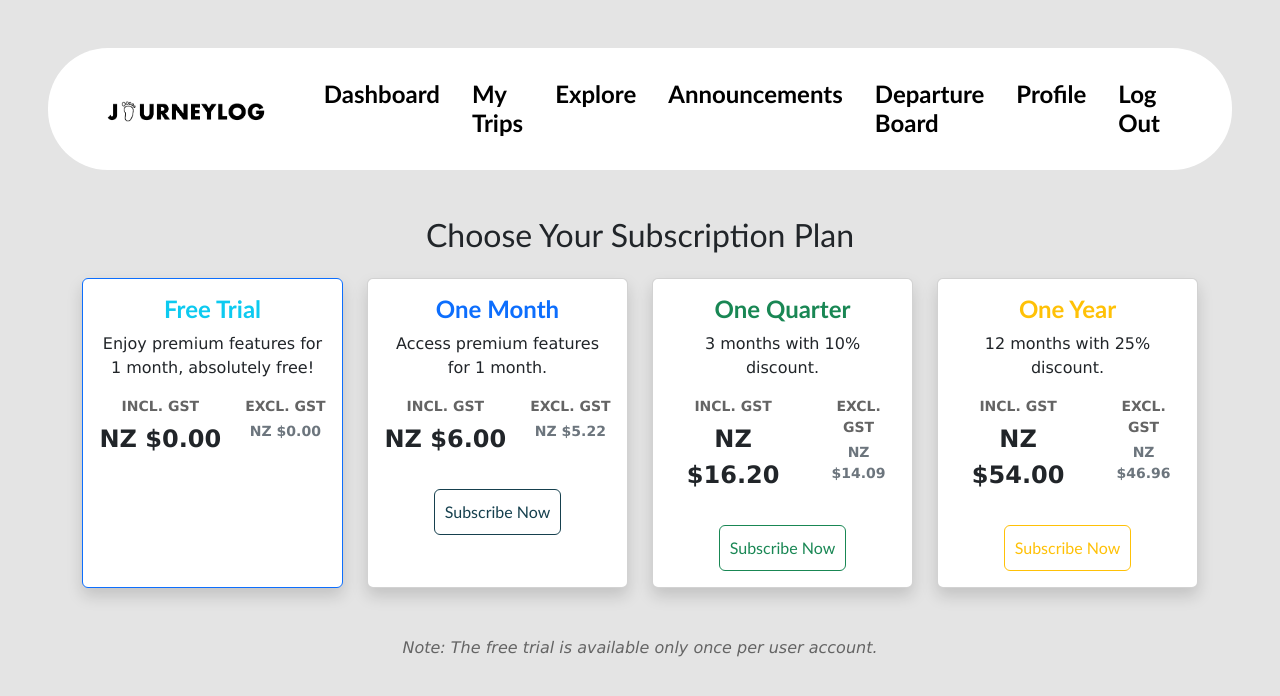
After one commit to lin-du-1157599/project2, a Flask app: template app/templates/premium_features/subscription.html in a window 1280 px wide. The commit adds this page. Shown: the top 696 px of the page. Run offline with Flask 3, Linux system fonts and the light colour scheme; the template is opened without the code that fills it, so the values that code supplies are empty.

Commit message:
Implement subscription plan page

```diff
--- a/app/__init__.py
+++ b/app/__init__.py
@@ -20,6 +20,7 @@ app.jinja_loader.searchpath.append(os.path.join(app.root_path, 'templates', 'eve
 app.jinja_loader.searchpath.append(os.path.join(app.root_path, 'templates', 'journey'))
 app.jinja_loader.searchpath.append(os.path.join(app.root_path, 'templates', 'announcement'))
 app.jinja_loader.searchpath.append(os.path.join(app.root_path, 'templates', 'departure_board'))
+app.jinja_loader.searchpath.append(os.path.join(app.root_path, 'templates', 'premium_features'))
 
 # Set the "secret key" that our app will use to sign session cookies. This can
 # be anything.
@@ -49,4 +50,5 @@ from app.routes import event
 from app.routes import journey
 from app.routes import announcement
 from app.routes import departure_board
+from app.routes import premium_features
 from app.config import constants
--- a/app/config/constants.py
+++ b/app/config/constants.py
@@ -25,6 +25,7 @@ USER_PROFILE_IMAGE='profile_image'
 USER_FULL_NAME = 'full_name'
 USER_PERSONAL_DESCRIPTION='personal_description'
 USER_SUBSCRIPTION_STATUS = 'subscription_status'
+USER_IS_TRIAL = 'is_trial'
 
 DEFAULT_USER_ROLE = 'traveller'
 DEFAULT_STATUS = 'active'
--- a/app/routes/user.py
+++ b/app/routes/user.py
@@ -100,6 +100,7 @@ def login():
                         session[constants.USERNAME] = account[constants.USERNAME]
                         session[constants.USER_ROLE] = account[constants.USER_ROLE]
                         session[constants.USER_SUBSCRIPTION_STATUS] = account[constants.USER_SUBSCRIPTION_STATUS]
+                        session[constants.USER_IS_TRIAL] = account[constants.USER_IS_TRIAL]
 
                         return redirect(user_home_url())
                     else:
@@ -375,6 +376,8 @@ def logout():
     session.pop(constants.USER_ID, None)
     session.pop(constants.USERNAME, None)
     session.pop(constants.USER_ROLE, None)
+    session.pop(constants.USER_SUBSCRIPTION_STATUS, None)
+    session.pop(constants.USER_IS_TRIAL, None)
 
     return redirect(url_for(constants.URL_ROOT))
 
--- /dev/null
+++ b/app/templates/premium_features/subscription.html
@@ -0,0 +1,127 @@
+{% extends "base/userbase.html" %}
+{% block title %}Upgrade Subscription{% endblock %}
+
+<!-- {% if mode == 'public' %}
+    {% set active_page = 'public_journeys' %}
+{% elif mode == 'all' %}
+    {% set active_page = 'myjourney' %}
+{% endif %} -->
+
+{% block content %}
+<link rel="stylesheet" href="https://cdnjs.cloudflare.com/ajax/libs/font-awesome/6.4.0/css/all.min.css">
+
+<div class="container mt-5">
+    <h2 class="text-center mb-4">Choose Your Subscription Plan</h2>
+
+    <div class="row row-cols-1 row-cols-md-4 g-4">
+        <!-- Free Trial Plan -->
+        <div class="col">
+            <div class="card h-100 shadow border-primary">
+                <div class="card-body text-center">
+                    <h4 class="card-title text-info fw-bold">Free Trial</h4>
+                    <p class="card-text">Enjoy premium features for 1 month, absolutely free!</p>
+
+                    <div class="price-box d-flex justify-content-center align-items-baseline gap-4 mt-3 mb-2">
+                        <div>
+                            <p class="mb-1 fw-semibold text-muted small text-uppercase">Incl. GST</p>
+                            <p class="fs-4 fw-bold text-dark">NZ $0.00</p>
+                        </div>
+                        <div>
+                            <p class="mb-1 fw-semibold text-muted small text-uppercase">Excl. GST</p>
+                            <p class="fs-5 fw-semibold text-secondary">NZ $0.00</p>
+                        </div>
+                    </div>
+
+                    {% if session['role'] not in ['admin', 'edit'] and session['is_trial'] == 0 %}
+                        <a class="btn btn-outline-success mt-2">Start Free Trial</a>
+                    {% endif %}
+                </div>
+            </div>
+        </div>
+
+        <!-- One Month Plan -->
+        <div class="col">
+            <div class="card h-100 shadow">
+                <div class="card-body text-center">
+                    <h4 class="card-title text-primary fw-bold">One Month</h4>
+                    <p class="card-text">Access premium features for 1 month.</p>
+
+                    <div class="price-box d-flex justify-content-center align-items-baseline gap-4 mt-3 mb-2">
+                        <div>
+                            <p class="mb-1 fw-semibold text-muted small text-uppercase">Incl. GST</p>
+                            <p class="fs-4 fw-bold text-dark">NZ $6.00</p>
+                        </div>
+                        <div>
+                            <p class="mb-1 fw-semibold text-muted small text-uppercase">Excl. GST</p>
+                            <p class="fs-5 fw-semibold text-secondary">NZ $5.22</p>
+                        </div>
+                    </div>
+
+                    {% if session['role'] not in ['admin', 'edit'] %}
+                        <a class="btn btn-outline-primary mt-2">Subscribe Now</a>
+                    {% endif %}
+                </div>
+            </div>
+        </div>
+
+        <!-- One Quarter Plan -->
+        <div class="col">
+            <div class="card h-100 shadow">
+                <div class="card-body text-center">
+                    <h4 class="card-title text-success fw-bold">One Quarter</h4>
+                    <p class="card-text">3 months with 10% discount.</p>
+
+                    <div class="price-box d-flex justify-content-center align-items-baseline gap-4 mt-3 mb-2">
+                        <div>
+                            <p class="mb-1 fw-semibold text-muted small text-uppercase">Incl. GST</p>
+                            <p class="fs-4 fw-bold text-dark">NZ $16.20</p>
+                        </div>
+                        <div>
+                            <p class="mb-1 fw-semibold text-muted small text-uppercase">Excl. GST</p>
+                            <p class="fs-5 fw-semibold text-secondary">NZ $14.09</p>
+                        </div>
+                    </div>
+
+                    {% if session['role'] not in ['admin', 'edit'] %}
+                        <a class="btn btn-outline-success mt-2">Subscribe Now</a>
+                    {% endif %}
+                </div>
+            </div>
+        </div>
+
+        <!-- One Year Plan -->
+        <div class="col">
+            <div class="card h-100 shadow">
+                <div class="card-body text-center">
+                    <h4 class="card-title text-warning fw-bold">One Year</h4>
+                    <p class="card-text">12 months with 25% discount.</p>
+
+                    <div class="price-box d-flex justify-content-center align-items-baseline gap-4 mt-3 mb-2">
+                        <div>
+                            <p class="mb-1 fw-semibold text-muted small text-uppercase">Incl. GST</p>
+                            <p class="fs-4 fw-bold text-dark">NZ $54.00</p>
+                        </div>
+                        <div>
+                            <p class="mb-1 fw-semibold text-muted small text-uppercase">Excl. GST</p>
+                            <p class="fs-5 fw-semibold text-secondary">NZ $46.96</p>
+                        </div>
+                    </div>
+
+                    {% if session['role'] not in ['admin', 'edit'] %}
+                        <a class="btn btn-outline-warning mt-2">Subscribe Now</a>
+                    {% endif %}
+                </div>
+            </div>
+        </div>
+    </div>
+
+    <!-- Free trial note -->
+    <div class="mt-5 text-center text-muted">
+        {% if session['role'] in ['admin', 'edit'] %}
+            <p><em>You have access to all premium features without a subscription.</em></p>
+        {% else %}
+            <p><em>Note: The free trial is available only once per user account.</em></p>
+        {% endif %}
+    </div>
+</div>
+{% endblock %}
--- a/app/templates/user/profile.html
+++ b/app/templates/user/profile.html
@@ -52,6 +52,11 @@
                 <div class="text-center align-items-center mt-4 pt-4">
                     <h3 class="fw-bold">{{ profile.first_name }} {{ profile.last_name }}</h3>
                     <h4 style="color: #646464">@{{ profile.username }}</h4>
+
+                    <!-- Add subscription button here -->
+                    <div class="mt-3">
+                        <a href="{{ url_for('subscription') }}" class="btn btn-primary btn-lg">Upgrade Subscription</a>
+                    </div>
                 </div>
 
             </div>
```
Also changed, not shown: app/routes/premium_features.py (added, +11 -0 lines).
